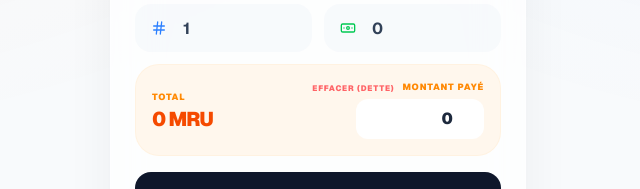
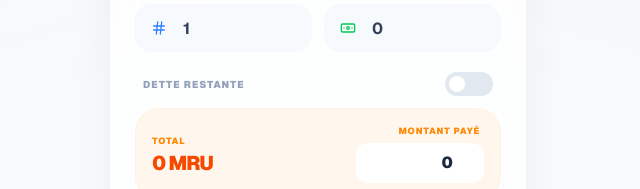
Before and after one commit to MedElMostapha/el-baraka, a Next.js app: page /en/sales in a window 1280 px wide. Shown: the part 405-594 px from the top of the page, without its empty margins (322-962 px from the left). Built offline with nearby package versions, Linux system fonts and the light colour scheme; no server answers; the database is empty.

Commit message:
adding the debt option

```diff
--- a/components/SalesForm.tsx
+++ b/components/SalesForm.tsx
@@ -40,6 +40,7 @@ export function SalesForm({ batches, clients: initialClients, onComplete, editDa
   const tc = useTranslations('Clients');
   const [isPending, startTransition] = useTransition();
   const [showNewClient, setShowNewClient] = useState(false);
+  const [isDebt, setIsDebt] = useState(editData ? editData.amountPaid === 0 : false);
 
   const { register, handleSubmit, watch, reset, setValue } = useForm<FormValues>({
     resolver: zodResolver(formSchema),
@@ -71,10 +72,12 @@ export function SalesForm({ batches, clients: initialClients, onComplete, editDa
   // Auto-fill amountPaid only for NEW sales and only once when total changes,
   // but allow user to override it.
   useEffect(() => {
-    if (!editData) {
+    if (!editData && !isDebt) {
       setValue('amountPaid', total);
+    } else if (isDebt) {
+      setValue('amountPaid', 0);
     }
-  }, [total, setValue, editData]);
+  }, [total, setValue, editData, isDebt]);
 
   const onSubmit = (values: FormValues) => {
     startTransition(async () => {
@@ -177,26 +180,29 @@ export function SalesForm({ batches, clients: initialClients, onComplete, editDa
             <InputGroup label={t('unitPrice')} icon={<Banknote className="w-4 h-4 text-green-500" />} register={register('unitPrice', { valueAsNumber: true })} type="number" />
           </div>
 
+          <div className="flex items-center justify-between px-2 pt-2">
+             <label className="text-[10px] font-black text-slate-400 uppercase tracking-widest">{t('debt')}</label>
+             <button
+                type="button"
+                onClick={() => setIsDebt(!isDebt)}
+                className={`relative w-12 h-6 rounded-full transition-all duration-300 ${isDebt ? 'bg-red-500' : 'bg-slate-200'}`}
+             >
+                <div className={`absolute top-1 w-4 h-4 bg-white rounded-full transition-all duration-300 ${isDebt ? 'left-7 shadow-sm' : 'left-1'}`} />
+             </button>
+          </div>
+
           <div className="p-4 bg-orange-50 rounded-[1.5rem] flex items-center justify-between border border-orange-100/50">
              <div className="flex flex-col">
                 <span className="text-[9px] font-black text-orange-400 uppercase tracking-widest">{t('total')}</span>
                 <span className="text-xl font-[1000] text-orange-600 tracking-tighter leading-none mt-1">{total.toLocaleString()} {t('currency')}</span>
              </div>
              <div className="flex flex-col items-end">
-                <div className="flex items-center gap-2 mb-1">
-                   <button
-                     type="button"
-                     onClick={() => setValue('amountPaid', 0)}
-                     className="text-[8px] font-black text-red-400 uppercase tracking-widest hover:text-red-600 transition-colors"
-                   >
-                     Effacer (Dette)
-                   </button>
-                   <label className="text-[9px] font-black text-orange-400 uppercase tracking-widest">{t('paid')}</label>
-                </div>
+                <label className="text-[9px] font-black text-orange-400 uppercase tracking-widest mr-1 mb-1">{t('paid')}</label>
                 <input
                   type="number"
+                  disabled={isDebt}
                   {...register('amountPaid', { valueAsNumber: true })}
-                  className="w-32 h-10 px-4 rounded-xl border-none bg-white text-base font-black text-slate-800 outline-none focus:ring-2 focus:ring-orange-200 text-right"
+                  className={`w-32 h-10 px-4 rounded-xl border-none text-base font-black outline-none focus:ring-2 focus:ring-orange-200 text-right transition-all ${isDebt ? 'bg-slate-100/50 text-slate-300 cursor-not-allowed' : 'bg-white text-slate-800'}`}
                   placeholder="0"
                 />
              </div>
```
